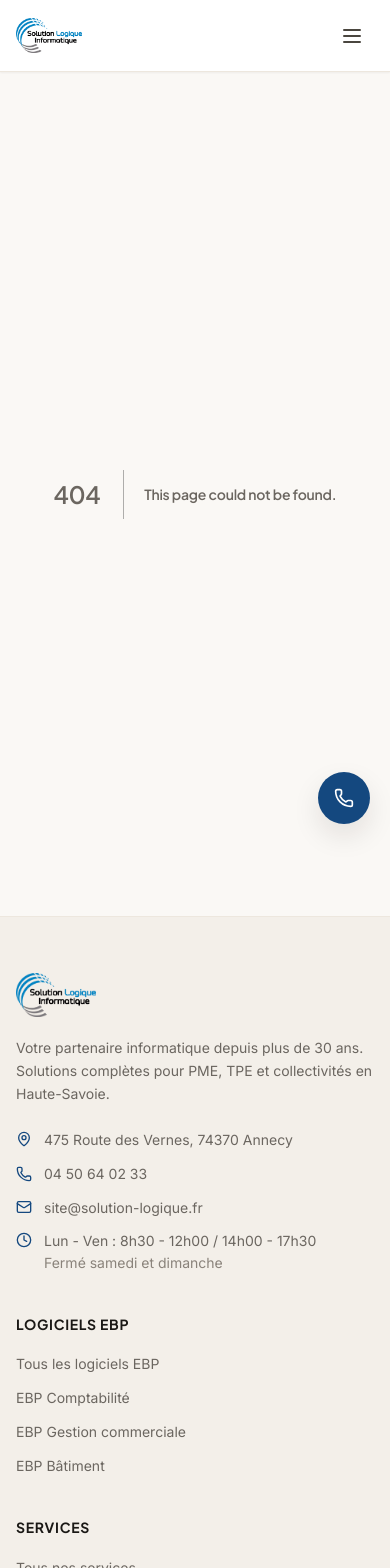
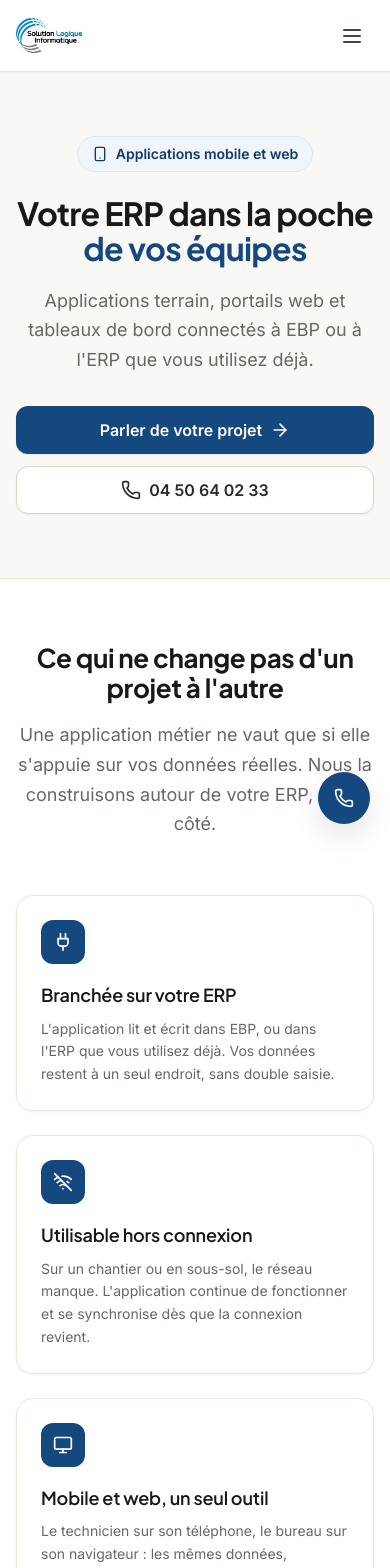
Before and after one commit to SolutionLogique/WebSolutionLogique, a Next.js app in the folder Web_NextJS/: page /applications-mobile-web in a window 390 px wide. Before the commit this address had no page. Shown: the top 1568 px of the page. Built offline with nearby package versions, Linux system fonts and the light colour scheme.

Commit message:
feat(sur-mesure): page applications mobile et web connectees a l'ERP
Apps terrain et portails branches sur EBP ou sur l'ERP du client.
Les realisations citees sont anonymisees : pas de nom de client sans accord.

```diff
--- /dev/null
+++ b/Web_NextJS/app/applications-mobile-web/page.tsx
@@ -0,0 +1,205 @@
+import React from "react";
+import type { Metadata } from "next";
+import {
+  Smartphone,
+  Monitor,
+  Plug,
+  Database,
+  WifiOff,
+  RefreshCw,
+  Lock,
+  Wrench,
+  CalendarDays,
+  ArrowRightLeft,
+  ArrowRight,
+  CheckCircle,
+} from "lucide-react";
+import PageHero from "@/components/sections/PageHero";
+import Button from "@/components/ui/Button";
+
+export const metadata: Metadata = {
+  title: "Applications mobile et web connectées à EBP ou à votre ERP",
+  description:
+    "Applications terrain, portails web et tableaux de bord connectés à EBP ou à votre ERP existant. Données synchronisées, usage hors ligne. Solution Logique, Annecy.",
+};
+
+const PRINCIPES = [
+  {
+    icon: Plug,
+    titre: "Branchée sur votre ERP",
+    texte:
+      "L'application lit et écrit dans EBP, ou dans l'ERP que vous utilisez déjà. Vos données restent à un seul endroit, sans double saisie.",
+  },
+  {
+    icon: WifiOff,
+    titre: "Utilisable hors connexion",
+    texte:
+      "Sur un chantier ou en sous-sol, le réseau manque. L'application continue de fonctionner et se synchronise dès que la connexion revient.",
+  },
+  {
+    icon: Monitor,
+    titre: "Mobile et web, un seul outil",
+    texte:
+      "Le technicien sur son téléphone, le bureau sur son navigateur : les mêmes données, adaptées à chaque écran.",
+  },
+  {
+    icon: Lock,
+    titre: "Accès maîtrisés",
+    texte:
+      "Chaque utilisateur ne voit que ce qui le concerne. Les connexions à votre base sont limitées au strict nécessaire.",
+  },
+];
+
+const REALISATIONS = [
+  {
+    icon: Wrench,
+    contexte: "Entreprise de services informatiques",
+    titre: "Application d'intervention pour les techniciens",
+    texte:
+      "Les techniciens consultent leur planning, la fiche client et l'historique sur leur téléphone, puis saisissent leur intervention sur place. Le bureau la retrouve dans EBP, prête à être facturée.",
+    points: ["Application mobile et interface web", "Synchronisée avec EBP", "En production"],
+  },
+  {
+    icon: CalendarDays,
+    contexte: "Organisation professionnelle de santé",
+    titre: "Plateforme de planning de garde",
+    texte:
+      "Plusieurs centaines de praticiens consultent leurs gardes, confirment leur présence et échangent leurs créneaux entre eux, avec une carte publique pour les patients.",
+    points: ["Application web responsive", "Import des fichiers existants", "En production"],
+  },
+  {
+    icon: ArrowRightLeft,
+    contexte: "Groupe de quatre sociétés",
+    titre: "Reprise de données vers EBP",
+    texte:
+      "Articles, stocks et grilles tarifaires de plusieurs réseaux de distribution repris depuis des classeurs, contrôlés ligne à ligne, puis importés dans chaque dossier EBP.",
+    points: ["Plusieurs milliers de prix contrôlés", "Un dossier EBP par société", "Livré"],
+  },
+];
+
+const ETAPES = [
+  { n: "01", titre: "On part du terrain", texte: "Nous observons qui saisit quoi, où, et à quel moment la donnée se perd aujourd'hui." },
+  { n: "02", titre: "On regarde votre ERP", texte: "Ce qu'il sait exposer, ce qu'il faut synchroniser, ce qui doit rester en lecture seule." },
+  { n: "03", titre: "On livre un premier écran", texte: "Un parcours utile en quelques semaines, testé par vos équipes avant d'aller plus loin." },
+  { n: "04", titre: "On fait évoluer", texte: "Nouveaux écrans, nouveaux utilisateurs, maintenance et mises à jour dans la durée." },
+];
+
+export default function ApplicationsMobileWebPage() {
+  return (
+    <>
+      <PageHero
+        badge={{ icon: <Smartphone />, text: "Applications mobile et web" }}
+        title="Votre ERP dans la poche"
+        titleHighlight="de vos équipes"
+        description="Applications terrain, portails web et tableaux de bord connectés à EBP ou à l'ERP que vous utilisez déjà."
+        primaryCTA={{ text: "Parler de votre projet", href: "/contact" }}
+      />
+
+      <section className="bg-sand-0 py-section">
+        <div className="mx-auto max-w-container px-gutter">
+          <div className="mx-auto mb-14 max-w-2xl text-center">
+            <h2 className="mb-4 font-display text-h2 font-bold text-sand-900">Ce qui ne change pas d'un projet à l'autre</h2>
+            <p className="text-lg text-sand-600">
+              Une application métier ne vaut que si elle s'appuie sur vos données réelles.
+              Nous la construisons autour de votre ERP, pas à côté.
+            </p>
+          </div>
+
+          <div className="grid gap-6 sm:grid-cols-2 lg:grid-cols-4">
+            {PRINCIPES.map((p) => (
+              <article key={p.titre} className="rounded-2xl border border-sand-200 bg-sand-0 p-6 shadow-card">
+                <span className="mb-4 inline-flex h-11 w-11 items-center justify-center rounded-xl bg-primary-600">
+                  <p.icon className="h-5 w-5 text-sand-0" aria-hidden="true" />
+                </span>
+                <h3 className="mb-2 font-display text-lg font-semibold text-sand-900">{p.titre}</h3>
+                <p className="text-sm leading-relaxed text-sand-600">{p.texte}</p>
+              </article>
+            ))}
+          </div>
+        </div>
+      </section>
+
+      <section className="border-y border-sand-200 bg-sand-50 py-section">
+        <div className="mx-auto max-w-container px-gutter">
+          <div className="mx-auto mb-14 max-w-2xl text-center">
+            <h2 className="mb-4 font-display text-h2 font-bold text-sand-900">Quelques réalisations</h2>
+            <p className="text-lg text-sand-600">
+              Des projets menés pour nos clients, décrits sans les nommer.
+            </p>
+          </div>
+
+          <div className="grid gap-6 lg:grid-cols-3">
+            {REALISATIONS.map((r) => (
+              <article key={r.titre} className="flex flex-col rounded-2xl border border-sand-200 bg-sand-0 p-7 shadow-card">
+                <div className="mb-5 flex items-center gap-3">
+                  <span className="inline-flex h-11 w-11 items-center justify-center rounded-xl bg-primary-600">
+                    <r.icon className="h-5 w-5 text-sand-0" aria-hidden="true" />
+                  </span>
+                  <span className="text-xs font-medium uppercase tracking-wide text-accent-600">{r.contexte}</span>
+                </div>
+                <h3 className="mb-3 font-display text-h3 font-semibold text-sand-900">{r.titre}</h3>
+                <p className="mb-5 text-sm leading-relaxed text-sand-600">{r.texte}</p>
+                <ul className="mt-auto space-y-2.5 border-t border-sand-200 pt-5">
+                  {r.points.map((point) => (
+                    <li key={point} className="flex items-start gap-3 text-sm text-sand-700">
+                      <CheckCircle className="mt-0.5 h-4 w-4 flex-shrink-0 text-accent-600" aria-hidden="true" />
+                      {point}
+                    </li>
+                  ))}
+                </ul>
+              </article>
+            ))}
+          </div>
+        </div>
+      </section>
+
+      <section className="bg-sand-0 py-section">
+        <div className="mx-auto max-w-container px-gutter">
+          <div className="mx-auto mb-14 max-w-2xl text-center">
+            <h2 className="mb-4 font-display text-h2 font-bold text-sand-900">Votre ERP n'est pas EBP ?</h2>
+            <p className="text-lg text-sand-600">
+              Nous travaillons aussi avec d'autres ERP et logiciels métier, dès qu'ils proposent
+              une API, un export ou un accès à leur base. Nous vérifions ce point ensemble,
+              avant tout chiffrage.
+            </p>
+          </div>
+
+          <ol className="grid gap-6 sm:grid-cols-2 lg:grid-cols-4">
+            {ETAPES.map((etape) => (
+              <li key={etape.n} className="rounded-2xl border border-sand-200 bg-sand-0 p-6">
+                <span className="mb-3 block font-display text-2xl font-bold text-accent-600">{etape.n}</span>
+                <h3 className="mb-2 font-display text-lg font-semibold text-sand-900">{etape.titre}</h3>
+                <p className="text-sm leading-relaxed text-sand-600">{etape.texte}</p>
+              </li>
+            ))}
+          </ol>
+        </div>
+      </section>
+
+      <section className="border-t border-sand-200 bg-sand-50 py-section">
+        <div className="mx-auto max-w-2xl px-gutter text-center">
+          <div className="mb-6 flex justify-center gap-3 text-accent-600">
+            <Database className="h-6 w-6" aria-hidden="true" />
+            <RefreshCw className="h-6 w-6" aria-hidden="true" />
+            <Smartphone className="h-6 w-6" aria-hidden="true" />
+          </div>
+          <h2 className="mb-4 font-display text-h2 font-bold text-sand-900">
+            Dites-nous où vos équipes perdent l'information
+          </h2>
+          <p className="mb-8 text-lg text-sand-600">
+            Un tableur tenu à côté du logiciel, une feuille papier ressaisie le soir :
+            c'est souvent là qu'une application a le plus d'effet.
+          </p>
+          <div className="flex flex-col justify-center gap-3 sm:flex-row">
+            <Button href="/contact" size="lg" icon={<ArrowRight />} iconPosition="right">
+              Parler de votre projet
+            </Button>
+            <Button href="/developpement-sur-mesure" variant="secondary" size="lg">
+              Développement sur-mesure
+            </Button>
+          </div>
+        </div>
+      </section>
+    </>
+  );
+}
```
